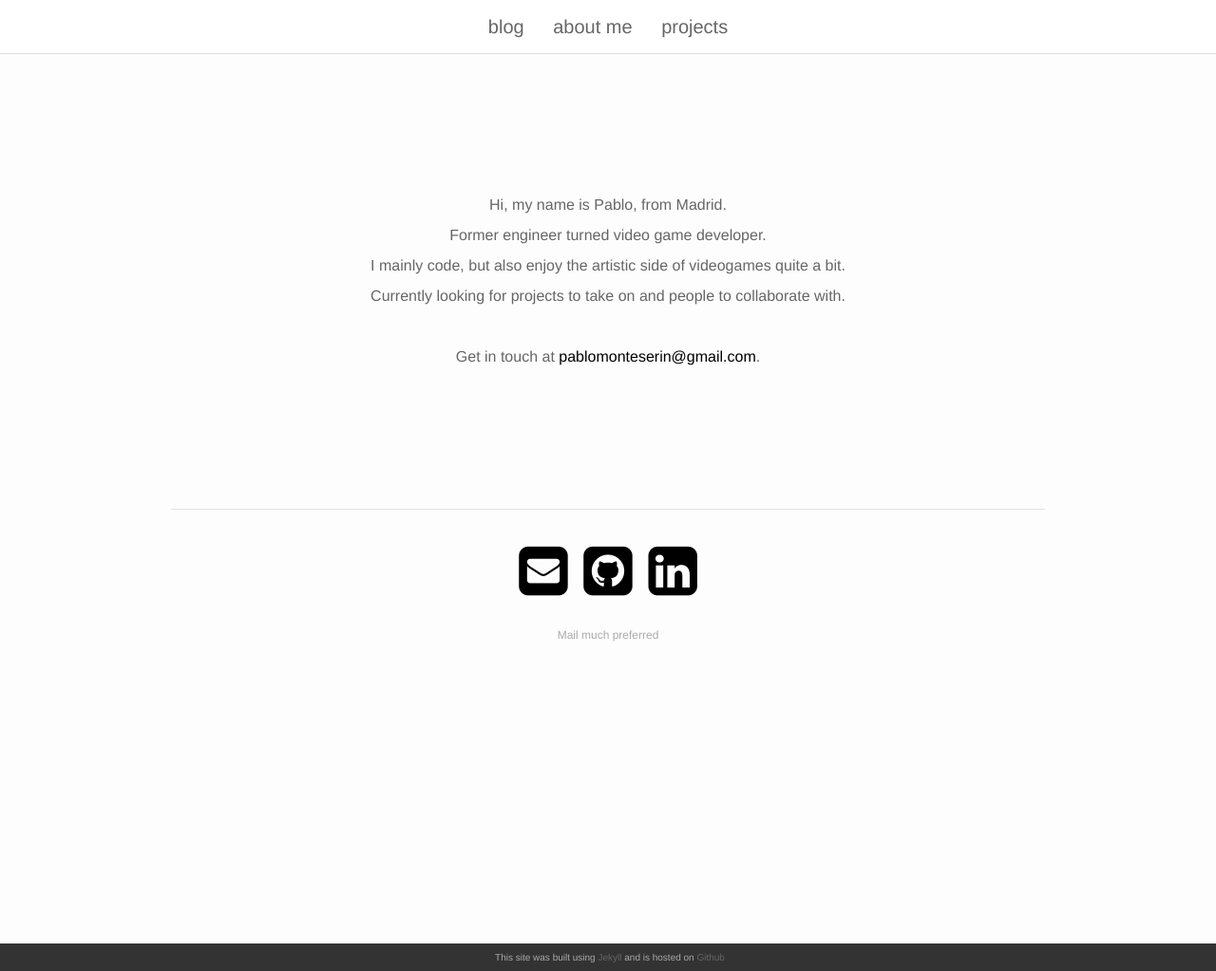
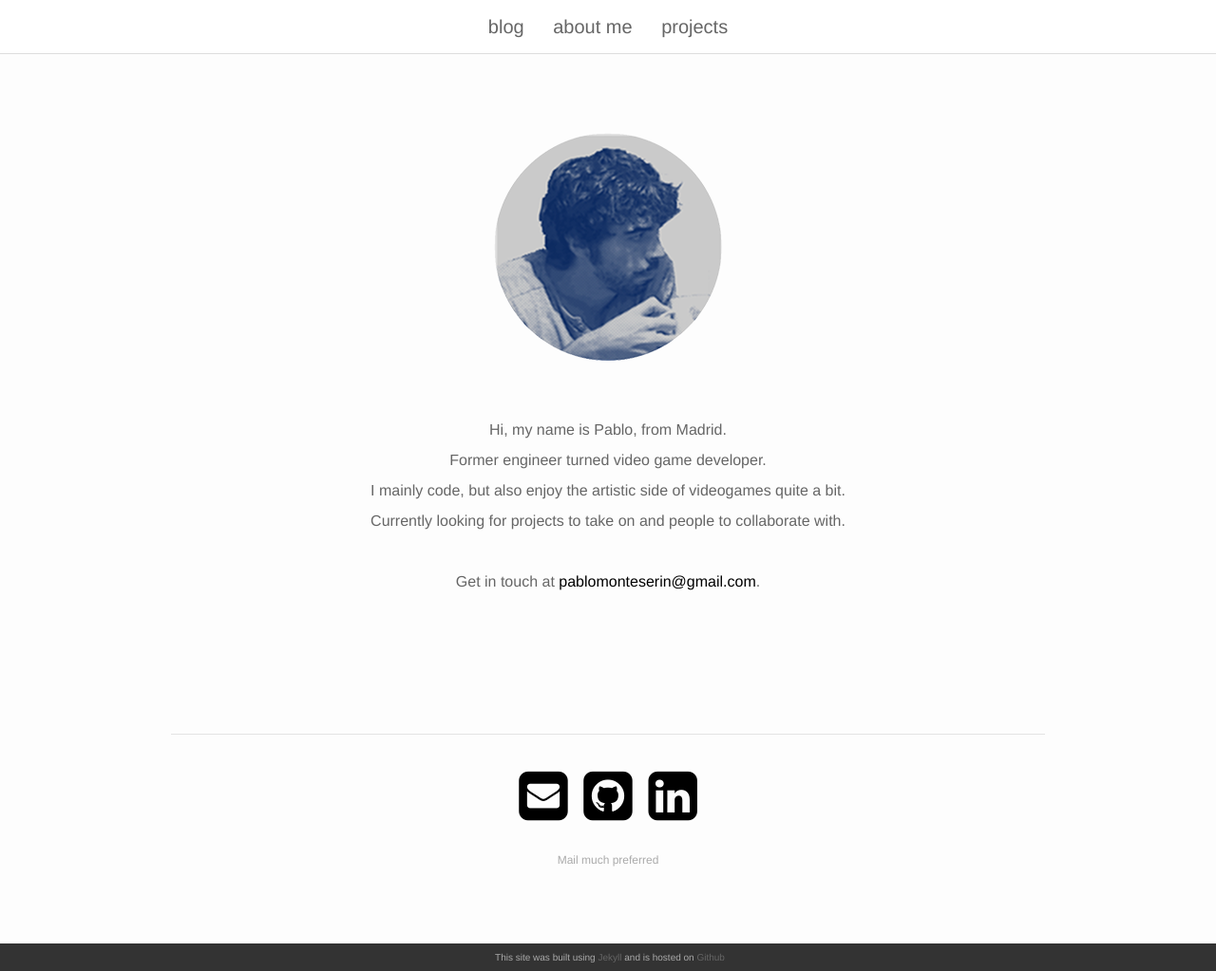
Before and after one commit to pablomon/pablomon.github.io, a Jekyll site: the page built from about.md, in a window 1280 px wide and 1023 px high. Shown: the whole window at 95% size. Built offline with Jekyll 4.4.1, drawn with Linux system fonts in a browser that asks for light colours; nearby versions of some CDN libraries.

Commit message:
añado mi foto como sugerencia de Juli

```diff
--- /dev/null
+++ b/_drafts/a-new-draft.markdown
@@ -0,0 +1,6 @@
+---
+title: a new draft
+layout: post
+---
+
+Hey this is a new draft
--- a/_sass/_layout.scss
+++ b/_sass/_layout.scss
@@ -284,8 +284,11 @@ font-size: $caption_font_size;
 /**
  * About page **********************************************************
 */
+.aboutPhoto{
+    text-align: center;
+}
 .aboutParagraph{
-    margin-top: 100px;
+    margin-top: 50px;
     margin-bottom: 100px;
     text-align: center;
     line-height: 2;
--- a/about.md
+++ b/about.md
@@ -3,6 +3,11 @@ layout: page
 title: about me
 permalink: /about/
 ---
+
+<div class="aboutPhoto">
+	<img src="{{ site.baseurl }}/img/about/devPablomon.png" alt="" title="Me"/>
+</div>
+
 <div class="aboutParagraph">
 	Hi, my name is Pablo, from Madrid.
 	<br>
```
Also changed, not shown: _posts/2019-05-09-hej.markdown (added, +8 -0 lines), img/about/devPablomon.png (added), 1 other file.
